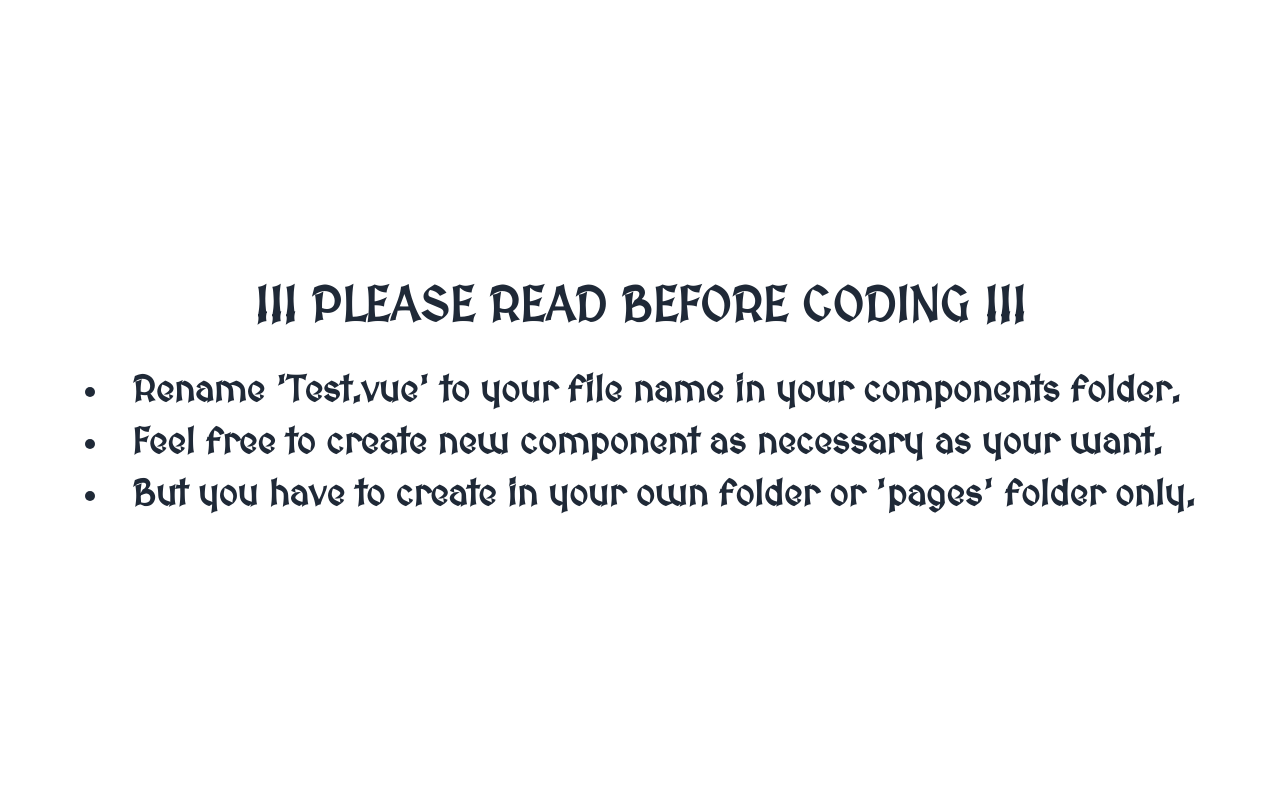
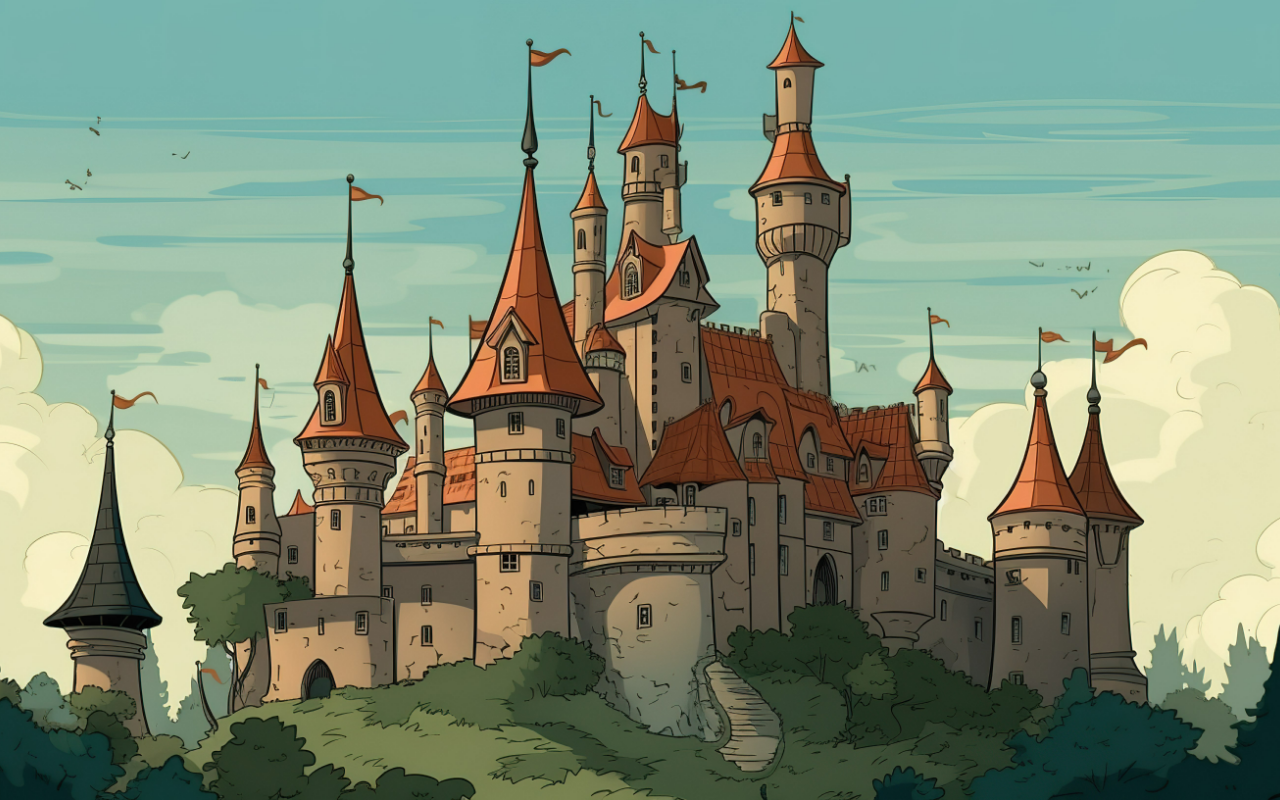
Before and after one commit to SleepyLe0/PROJECT2-SEC-1-VueView, a Vue app: page / in a window 1280 px wide. Built offline with nearby package versions, Linux system fonts and the light colour scheme.

Commit message:
add bg in app.vue

```diff
--- a/src/App.vue
+++ b/src/App.vue
@@ -1,11 +1,11 @@
 <script setup>
+import { RouterView } from 'vue-router';
 import Guideline from './Guideline.vue';
 </script>
 
 <template>
-  <div class="font-main">
-    <!-- Remove this line after you understand guideline -->
-    <Guideline />
+  <div class="font-main w-screen h-screen overflow-hidden bg-[url('/Background/Castle.jpg')] bg-center bg-cover">
+    <RouterView/>
   </div>
 </template>
 
```
